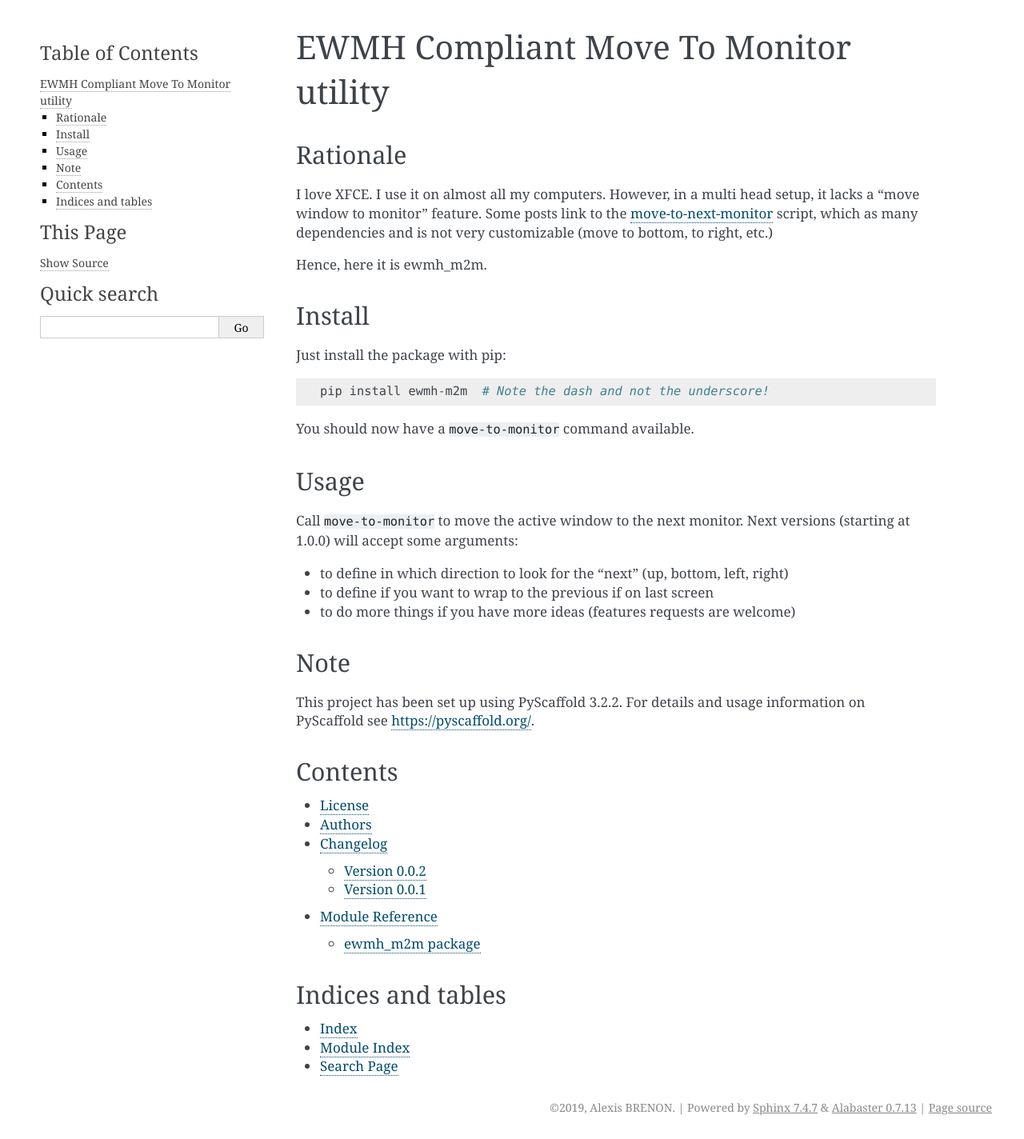
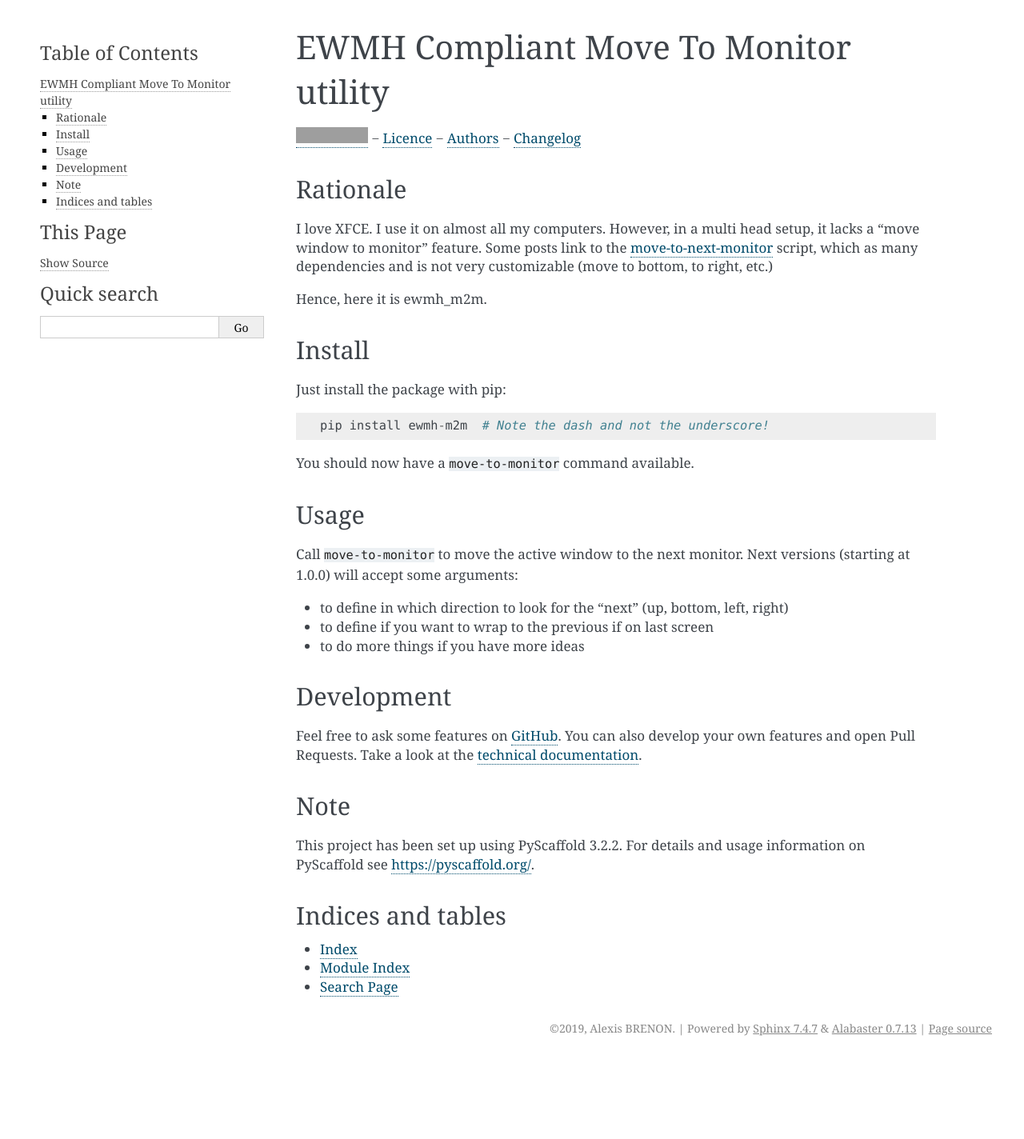
Before and after one commit to AlexisBRENON/ewmh_m2m, a Sphinx documentation site: the page built from docs/index.rst, in a window 1280 px wide. Shown: the whole page at 80% size. Built offline with Sphinx 7.4.7, drawn with Linux system fonts in a browser that asks for light colours; after the commit the page ends 1325 px from its top, so only the background shows below that; grey boxes are pictures that could not be loaded.

Commit message:
Documentation improvements

```diff
--- a/README.rst
+++ b/README.rst
@@ -1,6 +1,17 @@
 ======================================
 EWMH Compliant Move To Monitor utility
 ======================================
+
+|doc_badge| − `Licence`_ − `Authors`_ − `Changelog`_
+
+.. _Authors: ./AUTHORS.rst
+.. _Licence: ./LICENSE.txt
+.. _Changelog: ./CHANGELOG.rst
+
+.. |doc_badge| image:: https://readthedocs.org/projects/ewmh-m2m/badge/?version=latest
+   :target: https://ewmh-m2m.readthedocs.io/en/latest/?badge=latest
+   :alt: Documentation Status
+
 
 Rationale
 =========
@@ -29,8 +40,17 @@ Next versions (starting at 1.0.0) will accept some arguments:
 
 * to define in which direction to look for the "next" (up, bottom, left, right)
 * to define if you want to wrap to the previous if on last screen
-* to do more things if you have more ideas (features requests are welcome)
+* to do more things if you have more ideas
 
+Development
+===========
+
+Feel free to ask some features on `GitHub`_.
+You can also develop your own features and open Pull Requests.
+Take a look at the `technical documentation`_.
+
+.. _GitHub: https://github.com/AlexisBRENON/ewmh_m2m
+.. _technical documentation: https://ewmh-m2m.readthedocs.io/
 
 Note
 ====
--- a/docs/index.rst
+++ b/docs/index.rst
@@ -1,15 +1,13 @@
-.. include:: ../README.rst
-
-Contents
-========
-
 .. toctree::
    :maxdepth: 2
+   :hidden:
 
    License <license>
    Authors <authors>
    Changelog <changelog>
    Module Reference <api/modules>
+
+.. include:: ../README.rst
 
 
 Indices and tables
```
